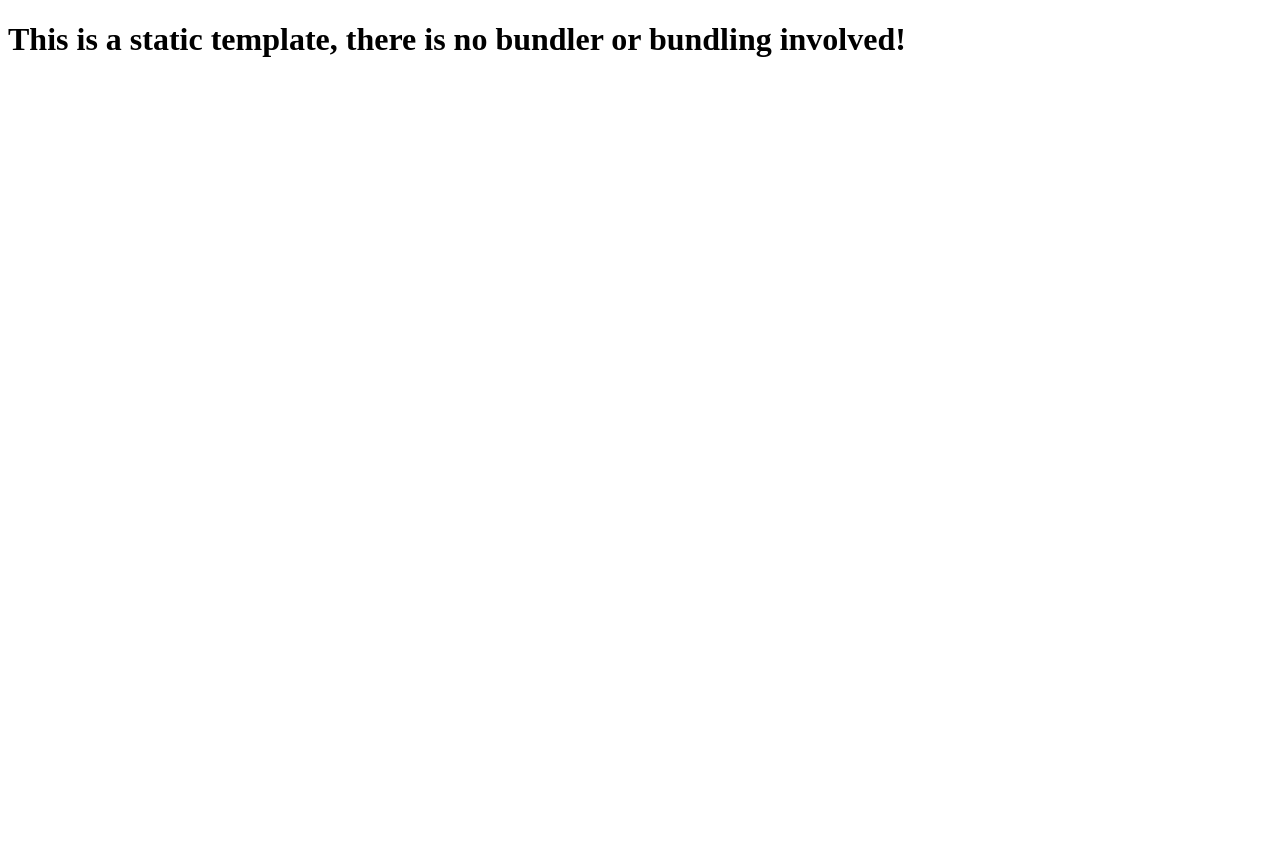
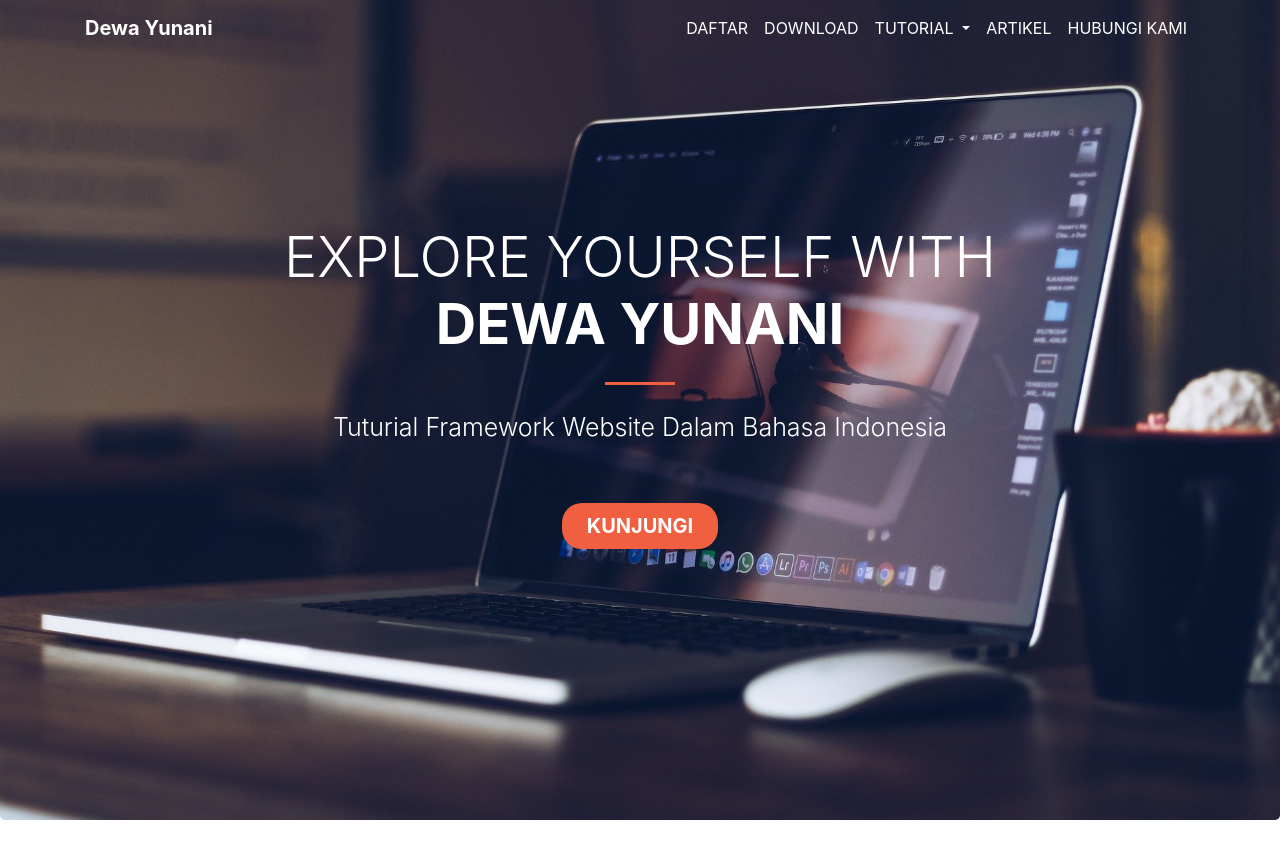
Before and after one commit to sabilimaulana/belajar-bootstrapV4, a website: page index.html in a window 1280 px wide. Before the commit the page ends 800 px from the top, so only its background shows below. Drawn offline with nearby package versions, Linux system fonts and the light colour scheme.

Commit message:
Upload File Upload File ke sandbox dan github

```diff
--- /dev/null
+++ b/css/style.css
@@ -0,0 +1,32 @@
+.jumbotron {
+  background-image: url(../img/slider1.jpg);
+  background-size: cover;
+  height: 110vh;
+  text-align: center;
+  margin-top: -60px;
+}
+
+.jumbotron .display-4 {
+  color: white;
+  margin-top: 220px;
+}
+
+.jumbotron p {
+  color: white;
+  font-size: 25px;
+}
+
+.jumbotron hr {
+  border-color: #f05f40;
+  width: 70px;
+  border-width: 3px;
+}
+
+.jumbotron .btn {
+  background-color: #f05f40;
+  border: none;
+  border-radius: 20px;
+  padding-right: 25px;
+  padding-left: 25px;
+  margin-top: 40px;
+}
--- a/index.html
+++ b/index.html
@@ -1,12 +1,73 @@
-<!DOCTYPE html>
+<!doctype html>
 <html lang="en">
   <head>
-    <meta charset="UTF-8">
-    <meta name="viewport" content="width=device-width, initial-scale=1.0">
-    <meta http-equiv="X-UA-Compatible" content="ie=edge">
-    <title>Static Template</title>
+    <!-- Required meta tags -->
+    <meta charset="utf-8">
+    <meta name="viewport" content="width=device-width, initial-scale=1">
+
+    <!-- Bootstrap CSS -->
+    <!-- <link href="https://cdn.jsdelivr.net/npm/bootstrap@5.0.0-beta2/dist/css/bootstrap.min.css" rel="stylesheet" integrity="sha384-BmbxuPwQa2lc/FVzBcNJ7UAyJxM6wuqIj61tLrc4wSX0szH/Ev+nYRRuWlolflfl" crossorigin="anonymous"> -->
+    <link rel="stylesheet" href="https://cdn.jsdelivr.net/npm/bootstrap@4.6.0/dist/css/bootstrap.min.css" integrity="sha384-B0vP5xmATw1+K9KRQjQERJvTumQW0nPEzvF6L/Z6nronJ3oUOFUFpCjEUQouq2+l" crossorigin="anonymous">
+    <link rel="stylesheet" type='text/css' href="css/style.css">
+
+    <title>Hello, Dewa Yunani!</title>
   </head>
-  <body>
-    <h1>This is a static template, there is no bundler or bundling involved!</h1>
+  <body id='page-top'>
+    <nav class="navbar navbar-expand-lg navbar-dark bg-transparent fixed-top" id='mainNav'>
+        <div class="container">
+          <a class="navbar-brand font-weight-bold text-white" href="#page-top">Dewa Yunani</a>
+          <button class="navbar-toggler navbar-toggler-right" type="button" data-bs-toggle="collapse" data-bs-target="#navbarNav" aria-controls="navbarNav" aria-expanded="false" aria-label="Toggle navigation">
+            <span class="navbar-toggler-icon"></span>
+          </button>
+          <div class="collapse navbar-collapse" id="navbarNav">
+            <ul class="navbar-nav ml-auto">
+              <li class="nav-item">
+                <a class="nav-link active js-scroll-trigger text-white" aria-current="page" href="#daftar">DAFTAR</a>
+              </li>
+              <li class="nav-item">
+                <a class="nav-link js-scroll-trigger text-white" href="#download">DOWNLOAD</a>
+              </li>
+							<li class="nav-item dropdown">
+								<a class="nav-link dropdown-toggle text-white" href="#tutorial" id="navbarDropdownMenuLink" role="button" data-bs-toggle="dropdown" aria-expanded="false">
+								TUTORIAL
+								</a>
+								<ul class="dropdown-menu" aria-labelledby="navbarDropdownMenuLink">
+								  <li><a class="dropdown-item" href="#">Bootstrap</a></li>
+									<div class="dropdown-divider"></div>
+									<li><a class="dropdown-item" href="#">Laravel</a></li>
+									<div class="dropdown-divider"></div>
+									<li><a class="dropdown-item" href="#">CodeIgniter</a></li>
+								</ul>
+							</li>
+							<li class="nav-item">
+                <a class="nav-link js-scroll-trigger text-white" href="#artikel">ARTIKEL</a>
+              </li>
+							<li class="nav-item">
+                <a class="nav-link js-scroll-trigger text-white" href="#hubungi-kami">HUBUNGI KAMI</a>
+              </li>
+            </ul>
+          </div>
+        </div>
+      </nav>
+
+      <div class="jumbotron">
+        <div class="container">
+          <h1 class="display-4">EXPLORE YOURSELF WITH</br><span class="font-weight-bold">DEWA YUNANI</span></h1>
+          <hr class="my-4">
+          <p class="lead">Tuturial Framework Website Dalam Bahasa Indonesia</p>
+          <a class="btn btn-primary btn-lg font-weight-bold" href="#" role="button">KUNJUNGI</a>
+        </div>
+      </div>
+
+    <!-- Optional JavaScript; choose one of the two! -->
+
+    <!-- Option 1: Bootstrap Bundle with Popper -->
+    <script src="https://cdn.jsdelivr.net/npm/bootstrap@5.0.0-beta2/dist/js/bootstrap.bundle.min.js" integrity="sha384-b5kHyXgcpbZJO/tY9Ul7kGkf1S0CWuKcCD38l8YkeH8z8QjE0GmW1gYU5S9FOnJ0" crossorigin="anonymous"></script>
+
+    <!-- Option 2: Separate Popper and Bootstrap JS -->
+    <!--
+    <script src="https://cdn.jsdelivr.net/npm/@popperjs/core@2.6.0/dist/umd/popper.min.js" integrity="sha384-KsvD1yqQ1/1+IA7gi3P0tyJcT3vR+NdBTt13hSJ2lnve8agRGXTTyNaBYmCR/Nwi" crossorigin="anonymous"></script>
+    <script src="https://cdn.jsdelivr.net/npm/bootstrap@5.0.0-beta2/dist/js/bootstrap.min.js" integrity="sha384-nsg8ua9HAw1y0W1btsyWgBklPnCUAFLuTMS2G72MMONqmOymq585AcH49TLBQObG" crossorigin="anonymous"></script>
+    -->
   </body>
 </html>
```
Also changed, not shown: README.md (deleted), img/slider1.jpg (added).
